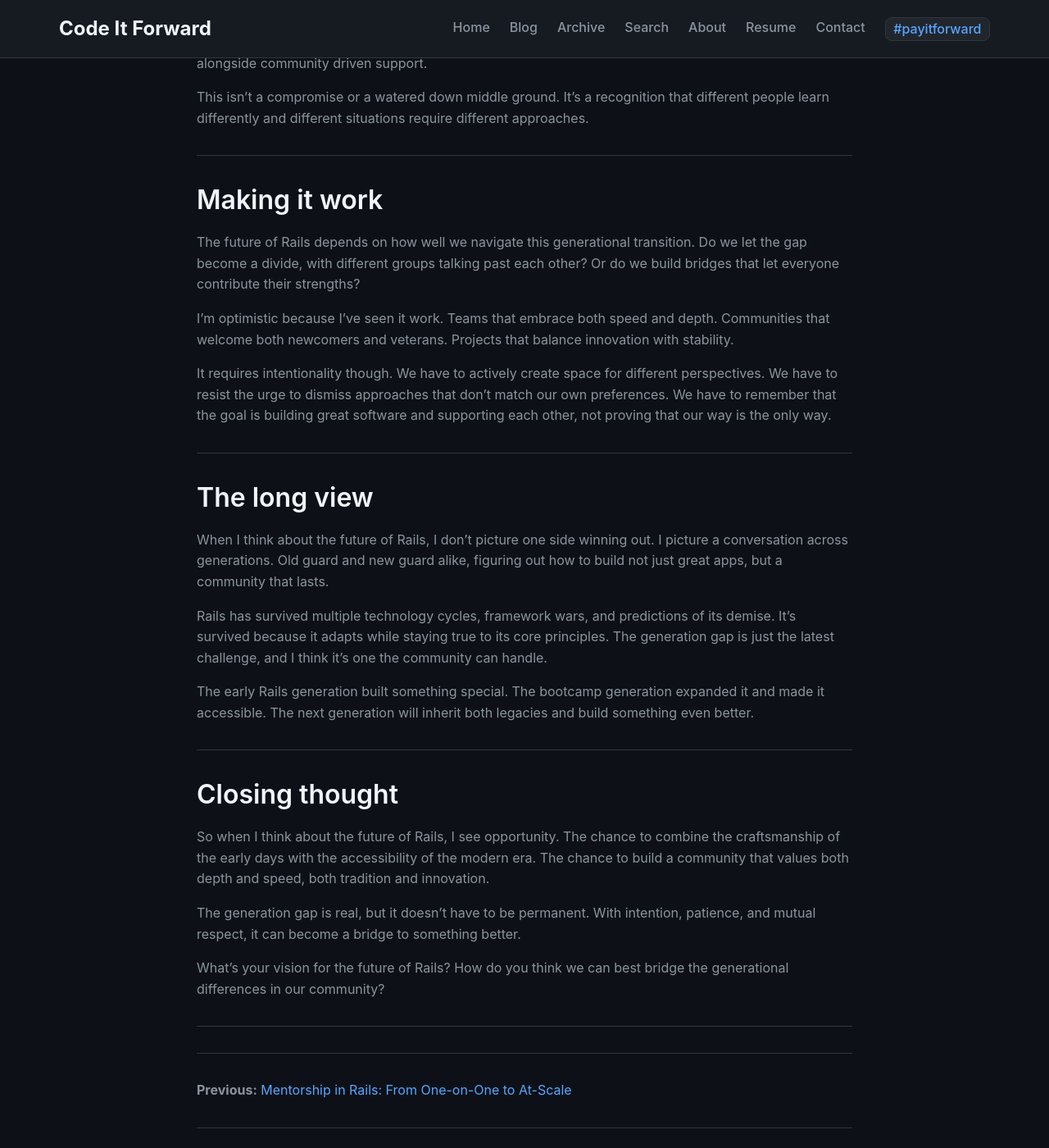
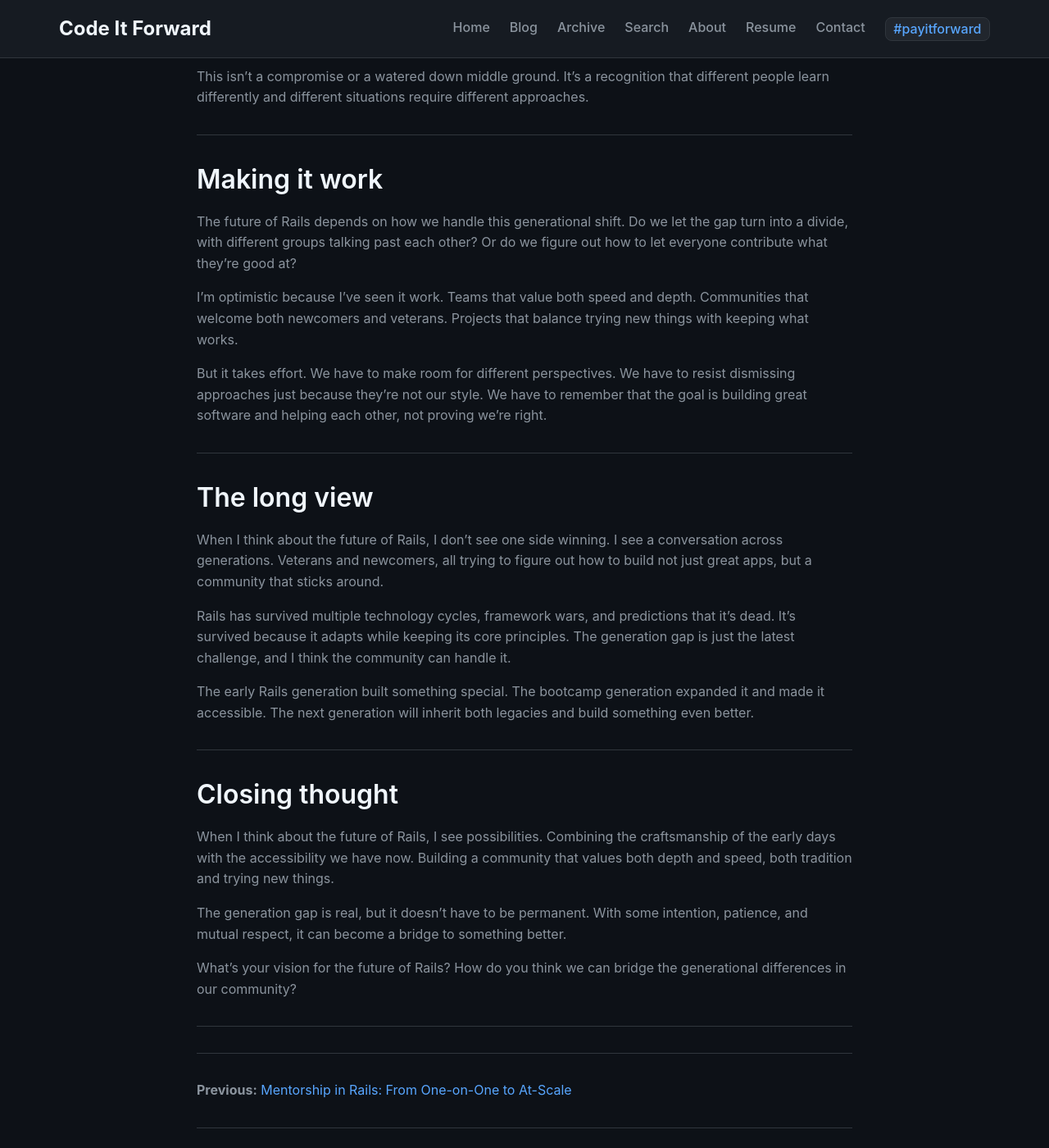
Before and after one commit to brobertsaz/brobertsaz.github.io, a Jekyll site: the page built from _posts/2025-09-25-the-future-of-rails-bridging-the-generation-gap.md, in a window 1280 px wide and 1400 px high, scrolled down 3977 px. Shown: the whole window at 82% size. Built offline with Jekyll 4.4.1, drawn with Linux system fonts in a browser that asks for light colours; comment, search, counter and statistics services are not loaded; some of the changed text lies outside the part shown.

Commit message:
updated post copy

```diff
--- a/_posts/2025-09-25-the-future-of-rails-bridging-the-generation-gap.md
+++ b/_posts/2025-09-25-the-future-of-rails-bridging-the-generation-gap.md
@@ -31,9 +31,9 @@
 
 The gap between those generations is real. You can feel it in the different ways people learn, communicate, and even argue about best practices. But gaps don't have to be divides. They can be bridges.
 
-What excites me is the chance to combine the best of both worlds. The early Rails culture valued depth, curiosity, and mentorship. The new Rails culture values accessibility, speed, and inclusivity. Imagine if we blended those strengths. If beginners had both the quick answers and the long form context, both the Slack channel and the detailed write up.
+What gets me excited is the possibility of mixing the best parts of both eras. The early Rails culture valued depth, curiosity, and mentorship. The new Rails culture values accessibility, speed, and inclusivity. Imagine if we blended those strengths. If beginners had both the quick answers and the long form context, both the Slack channel and the detailed write up.
 
-Rails isn't dead, despite what the hot takes say. It's evolving. And maybe this generation gap is exactly what will keep it alive. Each wave brings something new to the table. The challenge, and the opportunity, is to make sure we don't lose the best parts of what came before.
+Rails isn't dead, despite what the hot takes say. It's evolving. And maybe this generation gap is exactly what will keep it alive. Each new group of developers brings something different. The trick is figuring out how to keep the good stuff from before while making room for what's new.
 
 ---
 
@@ -41,7 +41,7 @@
 
 The early Rails generation brought craftsmanship. They read source code for fun. They wrote blog posts that explained not just how to do something, but why you'd want to. They built tools like RailsCasts and _why's guides that made learning feel like an adventure.
 
-That generation also brought patience. They were willing to spend hours debugging a problem, not just to fix it, but to understand it. They mentored newcomers one on one, passing down not just techniques but philosophy.
+That generation also had patience. They'd spend hours debugging something, not just to fix it, but to really understand what went wrong. They'd sit with newcomers one-on-one, teaching not just the how but the why behind Rails conventions.
 
 The bootcamp generation brought pragmatism. They focused on shipping working software quickly. They democratized access to Rails knowledge through structured curricula and supportive communities. They proved that you don't need a computer science degree to build great web applications.
 
@@ -53,7 +53,7 @@
 
 The tension between generations shows up in predictable places.
 
-Code reviews become philosophical debates. A veteran might suggest a more "Rails way" approach, while a newer developer pushes back with "but this works and ships faster." Both are right, but they're optimizing for different things.
+Code reviews turn into philosophical debates. A veteran suggests doing it "the Rails way," while a newer developer says "but this works and ships faster." Both are right, but they're solving for different things.
 
 Hiring conversations get complicated. Teams struggle to evaluate candidates who learned Rails in fundamentally different ways. Do you value someone who can explain Active Record's internals, or someone who can ship features quickly using modern tools?
 
@@ -69,7 +69,7 @@
 
 They also recognize that different situations call for different approaches. When you're prototyping a new feature, bootcamp style speed might be exactly what you need. When you're debugging a performance issue, old school depth becomes essential.
 
-The key is making these choices intentional rather than accidental. Teams that bridge the gap well talk explicitly about when to optimize for speed versus understanding, when to use established patterns versus trying new approaches.
+The important thing is being deliberate about these choices instead of just falling into them. Teams that handle this well actually talk about when to prioritize speed versus understanding, when to stick with established patterns versus trying something new.
 
 ---
 
@@ -79,9 +79,9 @@
 
 Newcomers bring fresh eyes to old problems. They question assumptions that veterans take for granted. They're not weighed down by "we tried that before and it didn't work" thinking.
 
-Veterans bring context that prevents newcomers from repeating old mistakes. They can explain why certain patterns exist, what problems they solve, and when they might not be the right choice.
+Veterans have the context to help newcomers avoid old mistakes. They can explain why certain patterns exist, what problems they solve, and when you probably shouldn't use them.
 
-The magic happens when these perspectives combine. Veterans who stay curious and newcomers who value context create teams that are both fast and thoughtful.
+The best stuff happens when these perspectives mix. Veterans who stay curious and newcomers who care about context create teams that move fast but don't break things.
 
 ---
 
@@ -89,15 +89,15 @@
 
 Individual teams can only do so much. The Rails community as a whole has an opportunity to model how different generations can work together.
 
-Conference lineups that include both established voices and fresh perspectives. Open source projects that welcome both deep architectural discussions and practical feature requests. Learning resources that cater to both quick reference needs and comprehensive understanding.
+Conference lineups that mix established voices with fresh perspectives. Open source projects that welcome both deep architectural discussions and "hey, can we add this feature?" requests. Learning resources that work for both quick reference and deep understanding.
 
-The Rails community has always been good at this, but it requires ongoing attention. As the framework matures and the community grows, it's easy for different groups to drift into their own corners.
+The Rails community has always been pretty good at this, but it takes work. As the framework gets more mature and the community gets bigger, it's easy for different groups to end up in their own bubbles.
 
 ---
 
 ## What's next for Rails
 
-Rails is entering an interesting phase. It's mature enough to have established patterns and best practices, but still evolving enough to incorporate new ideas and approaches.
+Rails is in a weird but good spot right now. It's been around long enough to have solid patterns and conventions, but it's still changing enough to absorb new ideas and approaches.
 
 The framework itself reflects this balance. Rails 7 includes both time tested conventions and modern innovations like Hotwire. It respects the Rails way while acknowledging that the web has changed since 2004.
 
@@ -109,19 +109,19 @@
 
 ## Making it work
 
-The future of Rails depends on how well we navigate this generational transition. Do we let the gap become a divide, with different groups talking past each other? Or do we build bridges that let everyone contribute their strengths?
+The future of Rails depends on how we handle this generational shift. Do we let the gap turn into a divide, with different groups talking past each other? Or do we figure out how to let everyone contribute what they're good at?
 
-I'm optimistic because I've seen it work. Teams that embrace both speed and depth. Communities that welcome both newcomers and veterans. Projects that balance innovation with stability.
+I'm optimistic because I've seen it work. Teams that value both speed and depth. Communities that welcome both newcomers and veterans. Projects that balance trying new things with keeping what works.
 
-It requires intentionality though. We have to actively create space for different perspectives. We have to resist the urge to dismiss approaches that don't match our own preferences. We have to remember that the goal is building great software and supporting each other, not proving that our way is the only way.
+But it takes effort. We have to make room for different perspectives. We have to resist dismissing approaches just because they're not our style. We have to remember that the goal is building great software and helping each other, not proving we're right.
 
 ---
 
 ## The long view
 
-When I think about the future of Rails, I don't picture one side winning out. I picture a conversation across generations. Old guard and new guard alike, figuring out how to build not just great apps, but a community that lasts.
+When I think about the future of Rails, I don't see one side winning. I see a conversation across generations. Veterans and newcomers, all trying to figure out how to build not just great apps, but a community that sticks around.
 
-Rails has survived multiple technology cycles, framework wars, and predictions of its demise. It's survived because it adapts while staying true to its core principles. The generation gap is just the latest challenge, and I think it's one the community can handle.
+Rails has survived multiple technology cycles, framework wars, and predictions that it's dead. It's survived because it adapts while keeping its core principles. The generation gap is just the latest challenge, and I think the community can handle it.
 
 The early Rails generation built something special. The bootcamp generation expanded it and made it accessible. The next generation will inherit both legacies and build something even better.
 
@@ -129,11 +129,11 @@
 
 ## Closing thought
 
-So when I think about the future of Rails, I see opportunity. The chance to combine the craftsmanship of the early days with the accessibility of the modern era. The chance to build a community that values both depth and speed, both tradition and innovation.
+When I think about the future of Rails, I see possibilities. Combining the craftsmanship of the early days with the accessibility we have now. Building a community that values both depth and speed, both tradition and trying new things.
 
-The generation gap is real, but it doesn't have to be permanent. With intention, patience, and mutual respect, it can become a bridge to something better.
+The generation gap is real, but it doesn't have to be permanent. With some intention, patience, and mutual respect, it can become a bridge to something better.
 
-What's your vision for the future of Rails? How do you think we can best bridge the generational differences in our community?
+What's your vision for the future of Rails? How do you think we can bridge the generational differences in our community?
 
 ---
 
```
Also changed, not shown: _posts/2025-09-22-mentorship-in-rails-from-one-on-one-to-at-scale.md (+1 -2 lines).
